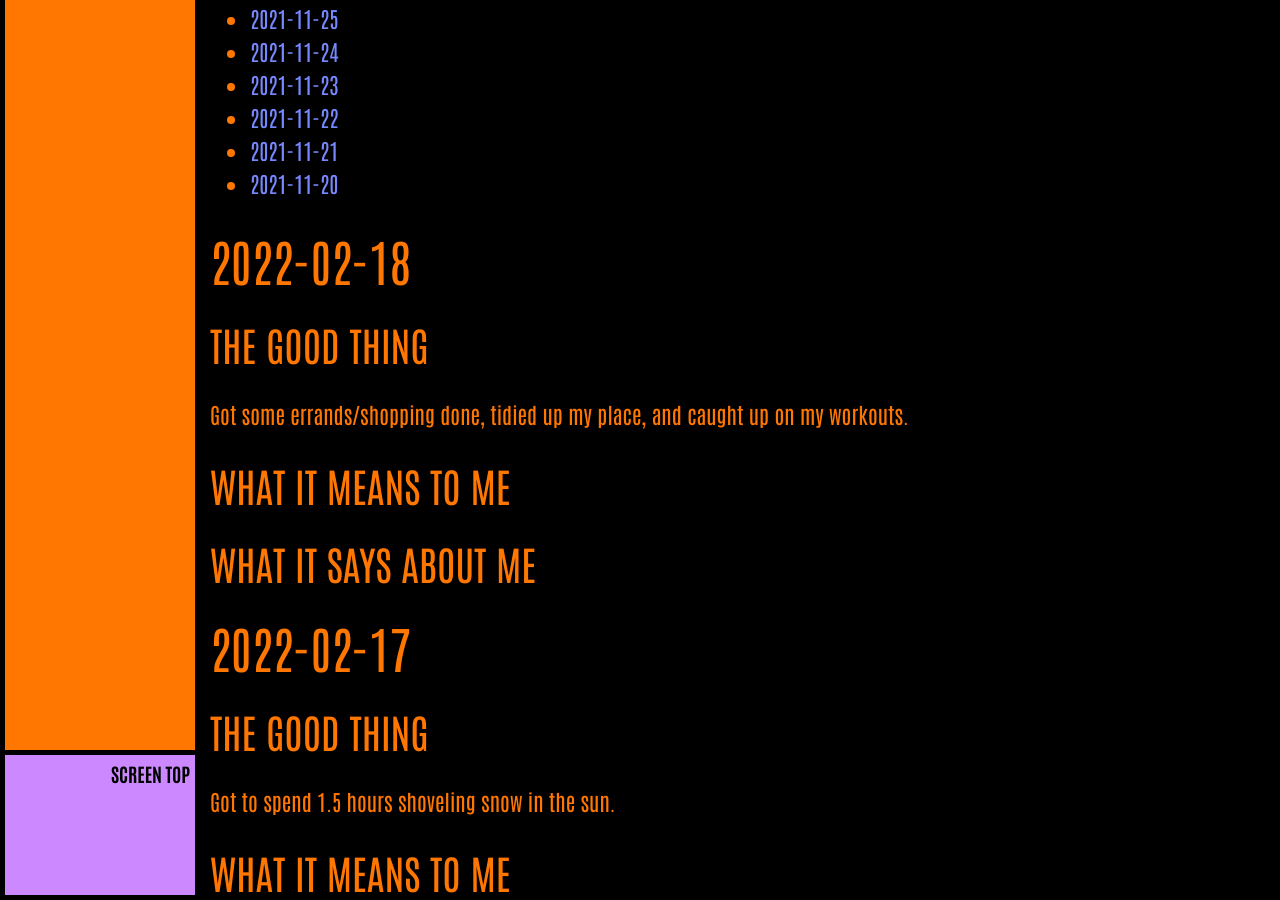
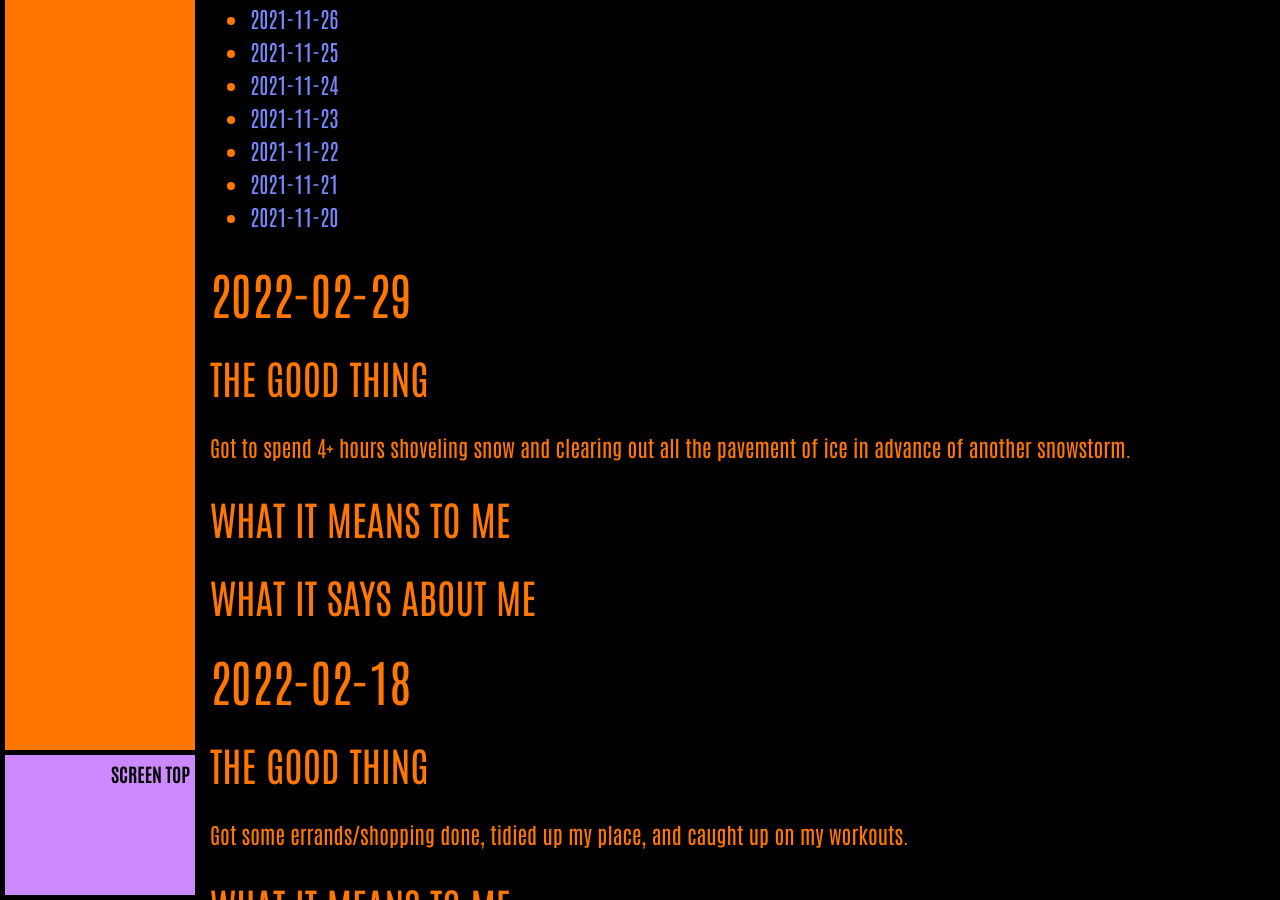
Before and after one commit to ArthurZey/arthurzey.github.io, a Jekyll site: the page built from _pages/one-good-thing.md, in a window 1280 px wide and 900 px high, scrolled down 2530 px. Built offline with Jekyll 4.4.1, drawn with Linux system fonts in a browser that asks for light colours; some of the changed text lies outside the part shown.

```diff
--- a/_pages/one-good-thing.md
+++ b/_pages/one-good-thing.md
@@ -12,6 +12,15 @@
 * TOC
 {:toc}
 {::options toc_levels="2" /}
+
+## 2022-02-29
+### The Good Thing
+Got to spend 4+ hours shoveling snow and clearing out all the pavement of ice in advance of another snowstorm.
+### What It Means to Me
+
+### What It Says about Me
+
+
 
 ## 2022-02-18
 ### The Good Thing
```
Also changed, not shown: other parts of _pages/one-good-thing.md (+1 -1 lines).
